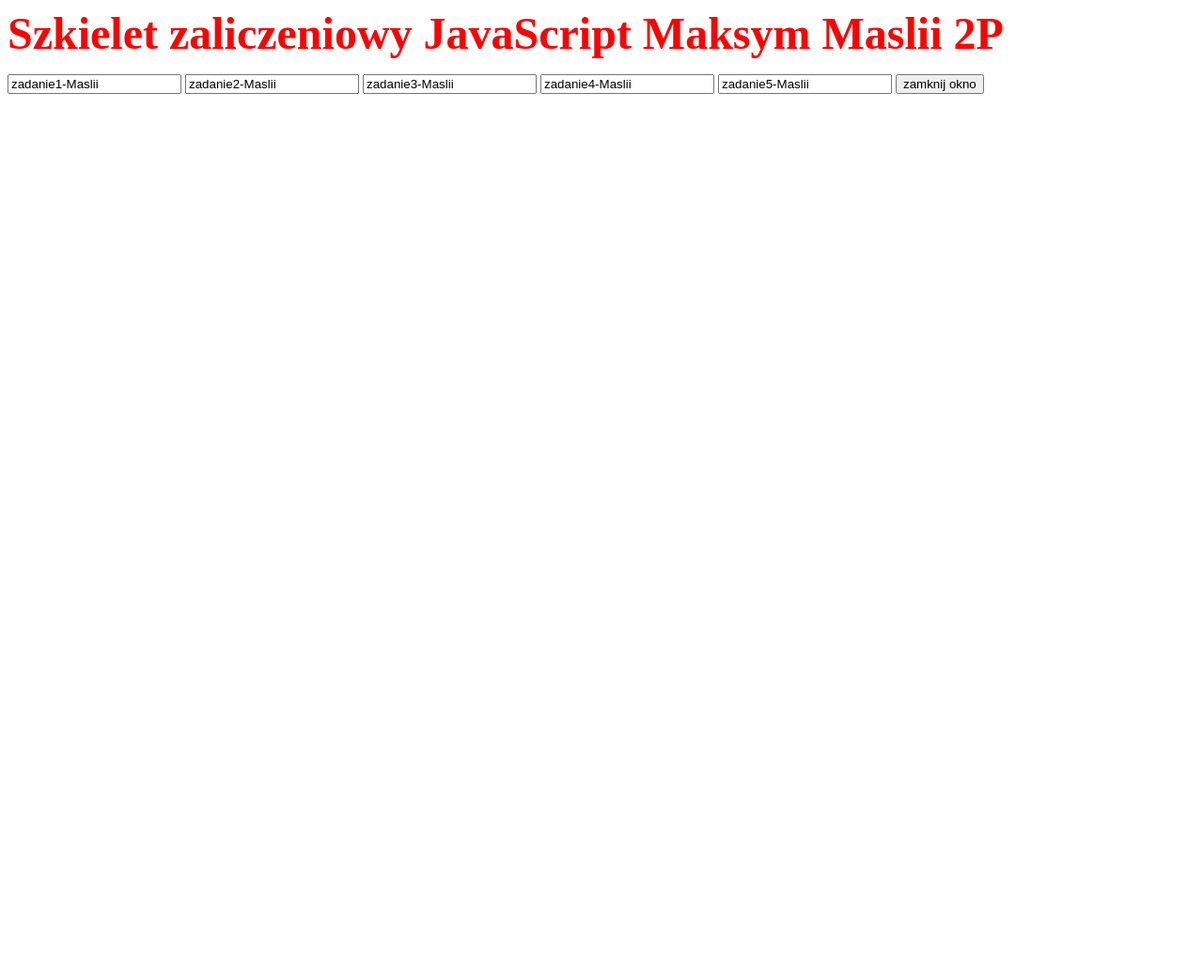
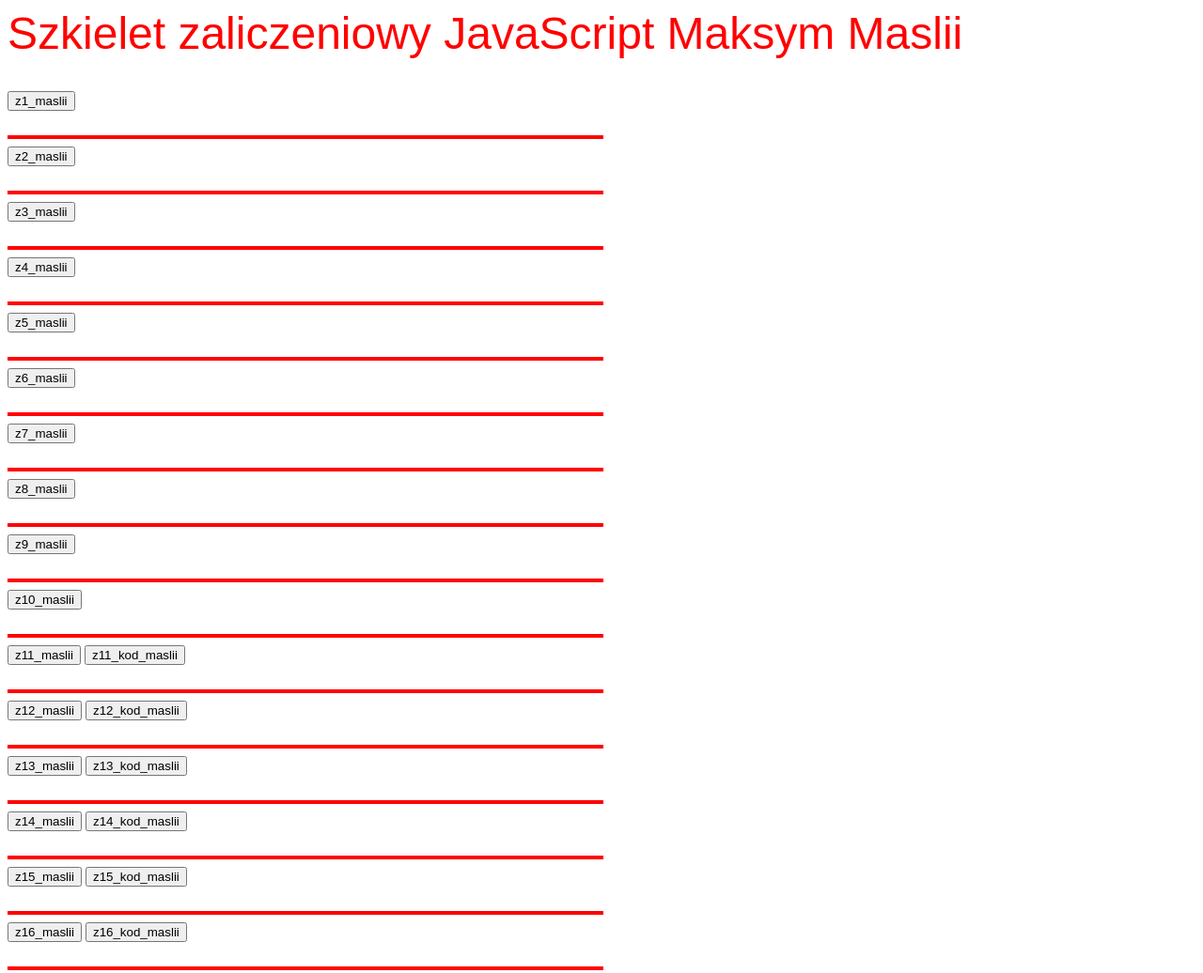
Before and after one commit to werter-skni/zadania_js_masl, a plain HTML site: page index.html in a window 1280 px wide. Shown: the top 1036 px of the page at 94% size. Before the commit the page ends 800 px from the top, so only its background shows below. Drawn offline with Linux system fonts and the light colour scheme.

Commit message:
Refactor index.html and add new JavaScript functions

```diff
--- a/index.html
+++ b/index.html
@@ -1,51 +1,144 @@
-<!DOCTYPE html>
-<html lang="en">
+<html>
 <head>
-    <meta charset="UTF-8">
-    <meta name="viewport" content="width=device-width, initial-scale=1.0">
-    <title>Maslii 2P</title>
-    <style>
-
-    </style>
+<title>Maksym Maslii</title>
+<p align="left"> <font color="red" size="7" face="Arial"> Szkielet zaliczeniowy JavaScript Maksym Maslii</font> </p> <br>
  <script language="JavaScript">
 function WinOpen_z1()
                {
-window.open("zadanie_1_masl.html","okienko_z1","toolbar=no,directories=no,menubar=no,height=380,width=160,top=10,left=10");
+window.open("zad_1_masl.html","okienko_z2","toolbar=no,directories=no,menubar=no,height=380,width=160,top=200,left=400");
                }
 function WinOpen_z2()
                {
-window.open("zadanie_2_masl.html","okienko_z2","toolbar=no,directories=no,menubar=no,height=400,width=400,top=700,left=10");
+window.open("zad_2_masl.html","okienko_z2","toolbar=no,directories=no,menubar=no,height=380,width=160,top=200,left=400");
                }
 function WinOpen_z3()
  {
-window.open("zadanie_3_masl.html","okienko_z3","toolbar=no,directories=no,menubar=no,height=400,width=400,top=10,left=200");
+window.open("zad_3_masl.html","okienko_z3","toolbar=no,directories=no,menubar=no,height=380,width=160,top=200,left=200");
  }
 function WinOpen_z4()
  {
-window.open("zadanie_4_masl.html","okienko_z4","toolbar=no,directories=no,menubar=no,height=400,width=400,top=700,left=800");
+window.open("zad_4_masl.html","okienko_z4","toolbar=no,directories=no,menubar=no,height=380,width=160,top=200,left=400");
  }
 function WinOpen_z5()
  {
-window.open("z5_masl.html","okienko_z5","toolbar=no,directories=no,menubar=no,height=200,width=650,top=400,left=400");
+window.open("zad_5_masl.html","okienko_z5","toolbar=no,directories=no,menubar=no,height=380,width=160,top=200,left=400");
+ }
+function WinOpen_z6()
+ {
+window.open("zad_6_masl.html","okienko_z6","toolbar=no,directories=no,menubar=no,height=380,width=160,top=200,left=400");
+ }
+ function WinOpen_z7()
+ {
+window.open("zad_7_masl.html","okienko_z7","toolbar=no,directories=no,menubar=no,height=380,width=160,top=200,left=200");
+ }
+function WinOpen_z8()
+ {
+window.open("zad_8_masl.html","okienko_z8","toolbar=no,directories=no,menubar=no,height=380,width=160,top=200,left=400");
+ }
+function WinOpen_z9()
+ {
+window.open("zad_9_masl.html","okienko_z9","toolbar=no,directories=no,menubar=no,height=380,width=160,top=200,left=400");
+ }
+function WinOpen_z10()
+ {
+window.open("zad_10_masl.html","okienko_z10","toolbar=no,directories=no,menubar=no,height=380,width=160,top=200,left=400");
+ }
+function WinOpen_z11()
+ {
+window.open("zad_11_masl.html","okienko_z11","toolbar=no,directories=no,menubar=no,height=380,width=160,top=200,left=400");
+ }
+function WinOpen_z11_kod()
+ {
+window.open("zad_11_kod_masl.html","okienko_z11_kod","toolbar=no,directories=no,menubar=no,height=380,width=160,top=200,left=400");
+ }
+ function WinOpen_z12()
+ {
+window.open("zad_12_masl.html","okienko_z12","toolbar=no,directories=no,menubar=no,height=380,width=160,top=200,left=400");
+ }
+function WinOpen_z12_kod()
+ {
+window.open("zad_12_kod_masl.html","okienko_z12_kod","toolbar=no,directories=no,menubar=no,height=380,width=160,top=200,left=400");
+ }
+ function WinOpen_z13()
+ {
+window.open("zad_13_masl.html","okienko_z13","toolbar=no,directories=no,menubar=no,height=380,width=160,top=200,left=400");
+ }
+ function WinOpen_z14()
+ {
+window.open("zad_14_masl.html","okienko_z14","toolbar=no,directories=no,menubar=no,height=380,width=160,top=200,left=400");
+ }
+ function WinOpen_z15()
+ {
+window.open("zad_15_masl.html","okienko_z15","toolbar=no,directories=no,menubar=no,height=380,width=160,top=200,left=400");
+ }
+ function WinOpen_z15_kod()
+ {
+window.open("zad_15_kod_masl.html","okienko_z15","toolbar=no,directories=no,menubar=no,height=380,width=160,top=200,left=400");
+ }
+function WinOpen_z16()
+ {
+window.open("zad_16_masl.html","okienko_z16","toolbar=no,directories=no,menubar=no,height=380,width=160,top=200,left=400");
+ }
+ function WinOpen_z16_kod()
+ {
+window.open("zad_16_kod_masl.html","okienko_z16","toolbar=no,directories=no,menubar=no,height=380,width=160,top=200,left=400");
+ }
+function WinOpen_z18()
+ {
+window.open("zad_18_masl.html","okienko_z18","toolbar=no,directories=no,menubar=no,height=380,width=160,top=200,left=400");
+ }
+ function WinOpen_z18_kod()
+ {
+window.open("zad_18_kod_masl.html","okienko_z18","toolbar=no,directories=no,menubar=no,height=380,width=160,top=200,left=400");
  }
 function okno_zamknij()
  {
  window.close()
  }
-                       document.write("Szkielet zaliczeniowy JavaScript Maksym Maslii 2P".fontcolor("red").fontsize(10).bold());
  </script>
  </head>
 <body>
-
-
-    <p>
-    <input type="button_z1" name="zadanie1" value="zadanie1-Maslii" onclick="WinOpen_z1(' ')">
-    <input type="button_z2" name="zadanie2" value="zadanie2-Maslii" onclick="WinOpen_z2(' ')">
-    <input type="button_z3" name="zadanie3" value="zadanie3-Maslii" onclick="WinOpen_z3(' ')">
-    <input type="button_z4" name="zadanie4" value="zadanie4-Maslii" onclick="WinOpen_z4(' ')">
-    <input type="button_z5" name="zadanie5" value="zadanie5-Maslii" onclick="WinOpen_z5(' ')">
+ <form>
+<input type="button" name="z1" value="z1_maslii" onclick="WinOpen_z1(' ')"> <br><br>
+<HR SIZE=4 WIDTH=50% ALIGN=LEFT COLOR=red>
+<input type="button" name="z2" value="z2_maslii" onclick="WinOpen_z2(' ')"> <br><br>
+<HR SIZE=4 WIDTH=50% ALIGN=LEFT COLOR=red>
+ <input type="button" name="z3" value="z3_maslii" onclick="WinOpen_z3(' ')"> <br><br>
+<HR SIZE=4 WIDTH=50% ALIGN=LEFT COLOR=red>
+ <input type="button" name="z4" value="z4_maslii" onclick="WinOpen_z4(' ')"> <br><br>
+<HR SIZE=4 WIDTH=50% ALIGN=LEFT COLOR=red>
+ <input type="button" name="z5" value="z5_maslii" onclick="WinOpen_z5(' ')"> <br><br>
+<HR SIZE=4 WIDTH=50% ALIGN=LEFT COLOR=red>
+ <input type="button" name="z6" value="z6_maslii" onclick="WinOpen_z6(' ')"> <br><br>
+<HR SIZE=4 WIDTH=50% ALIGN=LEFT COLOR=red>
+ <input type="button" name="z7" value="z7_maslii" onclick="WinOpen_z7(' ')"> <br><br>
+<HR SIZE=4 WIDTH=50% ALIGN=LEFT COLOR=red>
+ <input type="button" name="z8" value="z8_maslii" onclick="WinOpen_z8(' ')"> <br><br>
+<HR SIZE=4 WIDTH=50% ALIGN=LEFT COLOR=red>
+ <input type="button" name="z9" value="z9_maslii" onclick="WinOpen_z9(' ')"> <br><br>
+<HR SIZE=4 WIDTH=50% ALIGN=LEFT COLOR=red>
+ <input type="button" name="z10" value="z10_maslii" onclick="WinOpen_z10(' ')"> <br><br>
+<HR SIZE=4 WIDTH=50% ALIGN=LEFT COLOR=red>
+ <input type="button" name="z11" value="z11_maslii" onclick="WinOpen_z11(' ')">
+ <input type="button" name="z11_kod" value="z11_kod_maslii" onclick="WinOpen_z11_kod(' ')"> <br><br>
+<HR SIZE=4 WIDTH=50% ALIGN=LEFT COLOR=red>
+ <input type="button" name="z12" value="z12_maslii" onclick="WinOpen_z12(' ')">
+ <input type="button" name="z12_kod" value="z12_kod_maslii" onclick="WinOpen_z12_kod(' ')"> <br><br>
+<HR SIZE=4 WIDTH=50% ALIGN=LEFT COLOR=red>
+ <input type="button" name="z13" value="z13_maslii" onclick="WinOpen_z13(' ')">
+ <input type="button" name="z13_kod" value="z13_kod_maslii" onclick="WinOpen_z13_kod(' ')"> <br><br>
+<HR SIZE=4 WIDTH=50% ALIGN=LEFT COLOR=red>
+ <input type="button" name="z14" value="z14_maslii" onclick="WinOpen_z14(' ')">
+ <input type="button" name="z14_kod" value="z14_kod_maslii" onclick="WinOpen_z14_kod(' ')"> <br><br>
+<HR SIZE=4 WIDTH=50% ALIGN=LEFT COLOR=red>
+ <input type="button" name="z15" value="z15_maslii" onclick="WinOpen_z15(' ')">
+ <input type="button" name="z15_kod" value="z15_kod_maslii" onclick="WinOpen_z15_kod(' ')"> <br><br>
+<HR SIZE=4 WIDTH=50% ALIGN=LEFT COLOR=red>
+<input type="button" name="z16" value="z16_maslii" onclick="WinOpen_z16(' ')">
+ <input type="button" name="z16_kod" value="z16_kod_maslii" onclick="WinOpen_z16_kod(' ')"> <br><br>
+<HR SIZE=4 WIDTH=50% ALIGN=LEFT COLOR=red>
+<br><br>
 <input type="button" value="zamknij okno" onclick="okno_zamknij()"/>
-    </p>
+ </form>
 </body>
 </html>
-<!--zadanie 5 maslii-->
```
Lines whose indentation alone changed are shown as unchanged.
